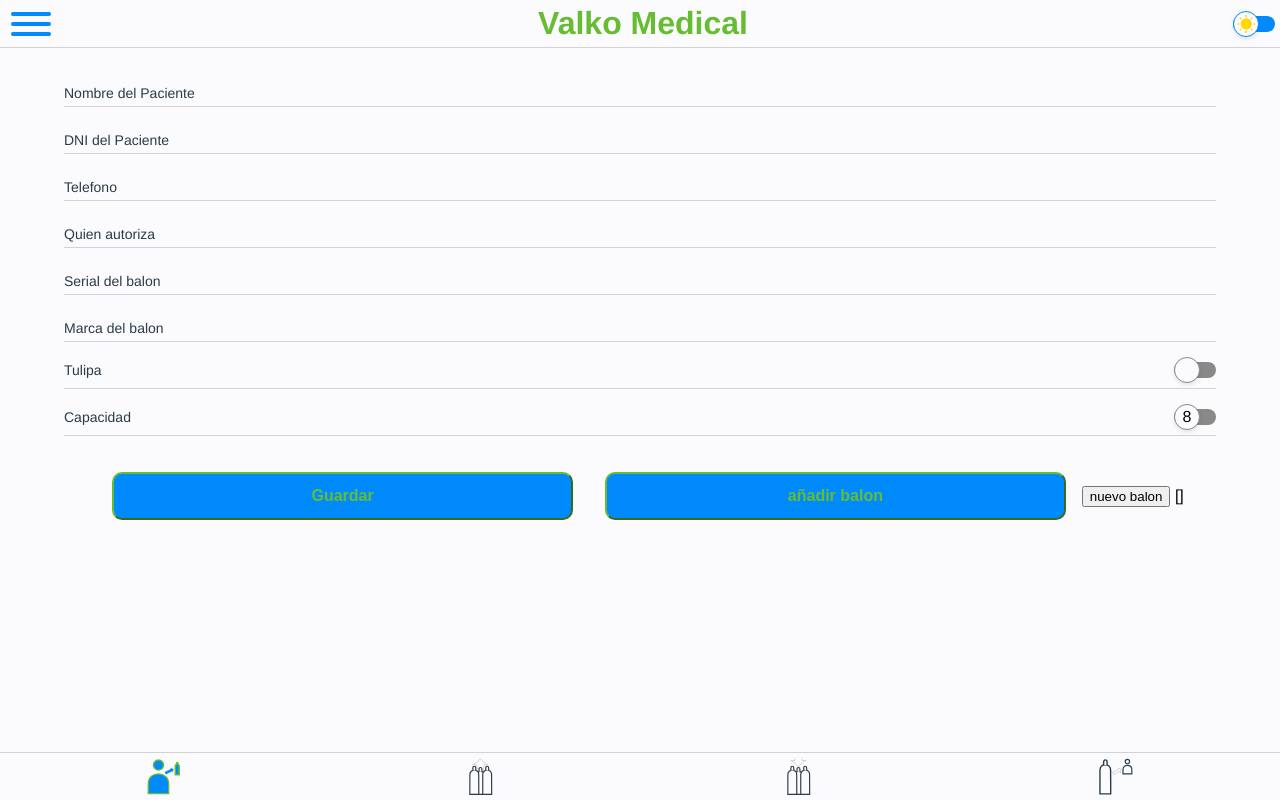
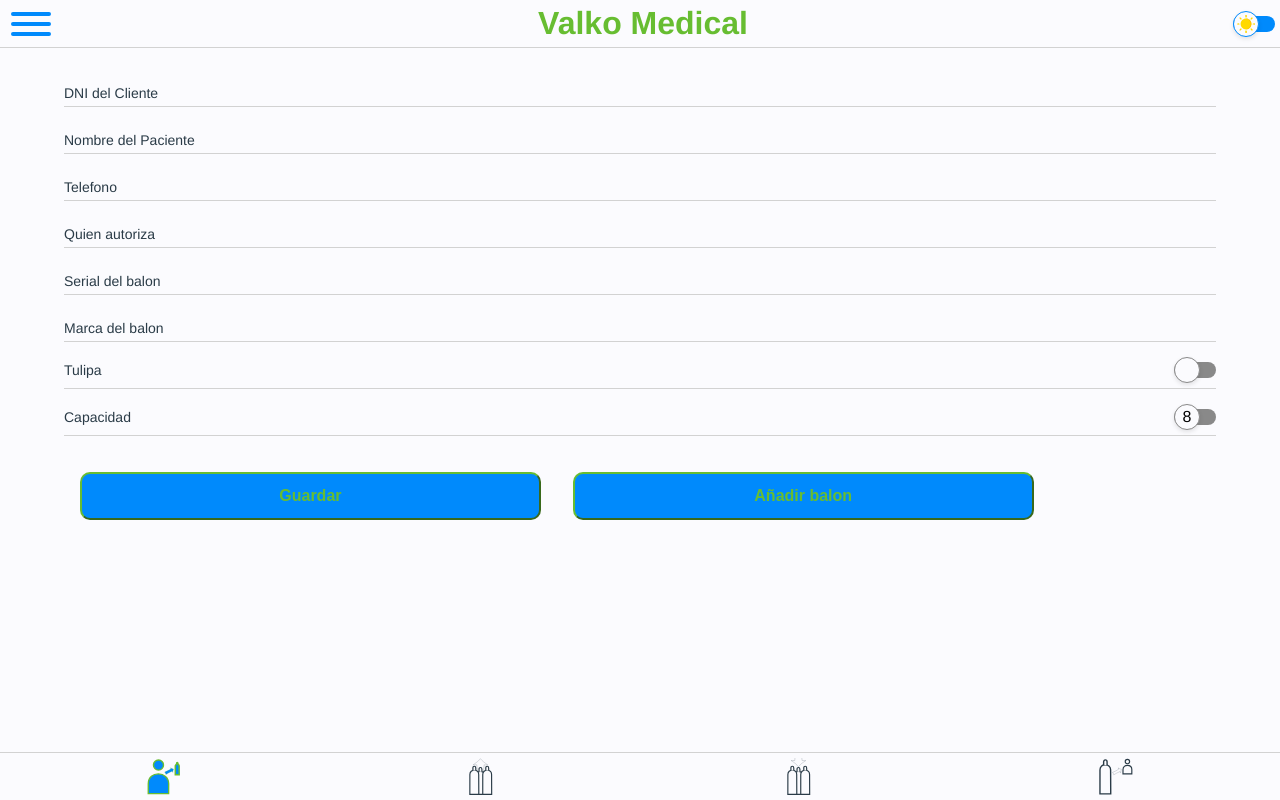
Before and after one commit to AJ-Wi/AJ-Valko_vue, a Vue app: page / in a window 1280 px wide. Built offline with nearby package versions, Linux system fonts and the light colour scheme.

Commit message:
refactorizacion y comunicacion entre componentes

```diff
--- a/src/App.vue
+++ b/src/App.vue
@@ -82,7 +82,6 @@
   font-family: Avenir, Helvetica, Arial, sans-serif;
   -webkit-font-smoothing: antialiased;
   -moz-osx-font-smoothing: grayscale;
-  text-align: center;
   background-color: var(--bg);
   min-height: 100vh;
 }
--- a/src/components/Buttons.vue
+++ b/src/components/BaseButton.vue
@@ -1,5 +1,7 @@
 <template>
-  <button type="button" class="btn" @click="enviar"><slot></slot></button>
+  <button type="button" class="btn">
+    <slot></slot>
+  </button>
 </template>
 
 <script>
@@ -7,12 +9,6 @@
   name: "Buttons",
   data() {
     return {};
-  },
-  methods: {
-    enviar() {
-      console.log("click boton enviar");
-      //prevent default
-    },
   },
 };
 </script>
--- a/src/components/ItemList.vue
+++ b/src/components/BaseCheckList.vue
@@ -1,35 +1,34 @@
 <template>
-  <div class="itemlist">
-    <label class="item" :class="{ active: check }">
+  <div>
+    <label class="item-checkList" :class="{ 'is-Active': checked }">
       <input
-        v-model="check"
+        v-model="checked"
         type="checkbox"
-        :name="serial"
-        :value="serial"
-        @change="select(serial)"
+        :name="itemid"
+        @change="select(itemid)"
       />
-      <div class="cel1">{{ serial }}</div>
-      <div class="cel2">{{ cliente }}</div>
+      <div class="item-id">{{ itemid }}</div>
+      <div class="iten-content">{{ itemcontent }}</div>
     </label>
   </div>
 </template>
 
 <script>
 export default {
-  name: "ItemList",
+  name: "BaseCheckList",
   props: {
-    serial: {
+    itemid: {
       type: String,
       default: "0",
     },
-    cliente: {
+    itemcontent: {
       type: String,
       default: "Valko Medical",
     },
   },
   data() {
     return {
-      check: false,
+      checked: false,
     };
   },
   methods: {
@@ -41,7 +40,7 @@
 </script>
 
 <style scoped>
-.item {
+.item-checkList {
   display: flex;
   align-items: center;
   text-align: left;
@@ -55,27 +54,23 @@
   color: var(--text-color);
 }
 
-.item:hover,
-.active {
+.item-checkList:hover,
+.is-Active {
   background-color: var(--bg-list);
 }
 
-.item input {
+input {
   width: 1rem;
   height: 1rem;
   margin: 0 0.5rem;
   cursor: pointer;
 }
 
-.item span {
-  display: block;
+.item-id {
+  flex-grow: 1;
 }
 
-.item .cel1 {
-  width: 25%;
-}
-
-.item .cel2 {
-  width: 75%;
+.iten-content {
+  flex-grow: 3;
 }
 </style>
--- /dev/null
+++ b/src/components/BaseInput.vue
@@ -0,0 +1,105 @@
+<template>
+  <div>
+    <label class="base-label" :class="{ 'is-Active': active }">
+      <slot></slot>
+    </label>
+    <input
+      v-model="valor"
+      :type="type"
+      :name="name"
+      class="base-input"
+      @focus="inputActive('focus')"
+      @focusout="inputActive"
+    />
+  </div>
+</template>
+
+<script>
+export default {
+  props: {
+    type: {
+      type: String,
+      default: "text",
+    },
+    name: {
+      type: String,
+      default: "input",
+    },
+    modelValue: {
+      type: String,
+      default: "",
+    },
+  },
+  data() {
+    return {
+      active: false,
+    };
+  },
+  computed: {
+    valor: {
+      get() {
+        if (this.modelValue === "") {
+          this.inputActive();
+        }
+        return this.modelValue;
+      },
+      set(v) {
+        this.$emit("update:modelValue", v);
+      },
+    },
+  },
+  methods: {
+    inputActive($e) {
+      if (this.modelValue !== "" || $e === "focus") {
+        this.active = true;
+      } else {
+        this.active = false;
+      }
+    },
+  },
+};
+</script>
+
+<style scoped>
+.base-input {
+  position: relative;
+  z-index: 2;
+  margin-bottom: 20px;
+  width: 100%;
+  display: block;
+  border: none;
+  padding: 5px 0;
+  border-bottom: solid 1px var(--bg-border);
+  transition: all 0.3s cubic-bezier(0.64, 0.09, 0.08, 1);
+  background: linear-gradient(to bottom, var(--bg) 96%, var(--bg-list) 96%);
+  background-position: -1920px 0;
+  background-size: 100%;
+  background-repeat: no-repeat;
+  font-size: 14px;
+  font-weight: 500;
+  color: var(--second-color);
+}
+
+.base-input:focus {
+  background-position: 0 0;
+  box-shadow: none;
+  outline: 0;
+}
+
+.base-label {
+  color: var(--bg-stroke);
+  font-size: 14px;
+  font-weight: 500;
+  transition: all 0.3s cubic-bezier(0.64, 0.09, 0.08, 1);
+  margin: 10px 0 10px;
+  display: inline-block;
+  transform: translateY(-5px);
+  position: absolute;
+  text-align: left;
+}
+
+.is-Active {
+  transform: translateY(-20px);
+  font-size: 10px;
+}
+</style>
--- /dev/null
+++ b/src/components/BaseList.vue
@@ -0,0 +1,48 @@
+<template>
+  <div>
+    <label class="item-list">
+      <div class="item-id">{{ itemid }}</div>
+      <div class="itrm-content">{{ itemcontent }}</div>
+    </label>
+  </div>
+</template>
+
+<script>
+export default {
+  name: "BaseList",
+  props: {
+    itemid: {
+      type: String,
+      default: "0",
+    },
+    itemcontent: {
+      type: String,
+      default: "AJ Software",
+    },
+  },
+};
+</script>
+
+<style scoped>
+.item-list {
+  display: flex;
+  align-items: center;
+  text-align: left;
+  width: 90%;
+  height: 2rem;
+  margin: 0 auto;
+  border-radius: 5px;
+  border: 1px solid var(--border-list);
+  padding: 0 5px;
+  margin-bottom: 0.5rem;
+  color: var(--text-color);
+}
+
+.item-id {
+  flex-grow: 1;
+}
+
+.item-content {
+  flex-grow: 9;
+}
+</style>
--- a/src/components/Inputs.vue
+++ b/src/components/Inputs.vue
@@ -12,6 +12,7 @@
     </label>
     <input
       :id="name"
+      v-model="valor"
       :type="type"
       :name="name"
       class="inputs"
@@ -54,6 +55,7 @@
 </template>
 
 <script>
+import { mapMutations, mapState } from "vuex";
 export default {
   props: {
     type: {
@@ -67,16 +69,23 @@
   },
   data() {
     return {
+      valor: "",
       focus: false,
       active: false,
       types: ["password", "email", "number", "search", "tel", "url"],
     };
   },
+  computed: {
+    ...mapState([]),
+  },
   methods: {
+    ...mapMutations([]),
     inputActive() {
       let i = document.querySelector("#" + this.name);
       if (i.value) {
         this.active = true;
+        this.$emit("value", this.valor);
+        this.value = "";
       } else {
         this.active = false;
       }
--- a/src/components/ToggleMode.vue
+++ b/src/components/ToggleMode.vue
@@ -45,6 +45,13 @@
       }
     }
   },
+  mounted() {
+    if (this.val1 !== "") {
+      this.$emit("value", this.val1);
+    } else {
+      this.$emit("value", 0);
+    }
+  },
   methods: {
     insertValue() {
       if (this.dark) {
@@ -53,8 +60,18 @@
       } else if (this.text) {
         if (!this.check) {
           this.value = this.val1;
+          if (this.val1 !== "") {
+            this.$emit("value", this.val1);
+          } else {
+            this.$emit("value", 0);
+          }
         } else {
           this.value = this.val2;
+          if (this.val2 !== "") {
+            this.$emit("value", this.val2);
+          } else {
+            this.$emit("value", 1);
+          }
         }
       }
     },
--- a/src/views/Entregar.vue
+++ b/src/views/Entregar.vue
@@ -1,29 +1,39 @@
 <template>
   <div class="entregar">
     <h2>Entrega de balones a Cliente.</h2>
-    <Inputs type="number" name="traking">Numero de traking</Inputs>
-    <Inputs type="text" name="paciente">Nombre del Paciente</Inputs>
-    <ItemList
+    <BaseInput v-model="traking" name="traking" type="number">
+      Numero de traking
+    </BaseInput>
+    <BaseInput v-model="nombre" name="nombre" type="text">
+      Nombre del Paciente
+    </BaseInput>
+    <BaseCheckList
       v-for="n in 3"
       :key="n"
-      serial="123456"
-      cliente="Wladimir Perez"
+      itemid="123456"
+      itemcontent="Wladimir Perez"
     />
-    <Buttons>Entregar</Buttons>
+    <BaseButton>Entregar</BaseButton>
   </div>
 </template>
 
 <script>
-import Inputs from "@/components/Inputs.vue";
-import ItemList from "@/components/ItemList.vue";
-import Buttons from "@/components/Buttons.vue";
+import BaseInput from "@/components/BaseInput.vue";
+import BaseCheckList from "@/components/BaseCheckList.vue";
+import BaseButton from "@/components/BaseButton.vue";
 
 export default {
   name: "Entregar",
   components: {
-    Inputs,
-    ItemList,
-    Buttons,
+    BaseInput,
+    BaseCheckList,
+    BaseButton,
+  },
+  data() {
+    return {
+      traking: "",
+      nombre: "",
+    };
   },
 };
 </script>
--- a/src/views/Recepcion.vue
+++ b/src/views/Recepcion.vue
@@ -1,40 +1,98 @@
 <template>
   <div class="recepcion">
-    <Inputs type="text" name="nombre">Nombre del Paciente</Inputs>
-    <Inputs type="number" name="dni">DNI del Paciente</Inputs>
-    <Inputs type="tel" name="celular">Telefono</Inputs>
-    <Inputs type="text" name="autorizador">Quien autoriza</Inputs>
-    <Inputs type="text" name="serial">Serial del balon</Inputs>
-    <Inputs type="text" name="marca">Marca del balon</Inputs>
-    <ToggleMode text="true">Tulipa</ToggleMode>
-    <ToggleMode text="true" val1="8" val2="10">Capacidad</ToggleMode>
-    <Buttons>Guardar</Buttons>
-    <Buttons>añadir balon</Buttons>
-    <button type="button" class="btn" @click="addBalon">nuevo balon</button>
-    {{ balones }}
+    <BaseInput v-model="dni" name="dni" type="number">
+      DNI del Cliente
+    </BaseInput>
+    <BaseInput v-model="nombre" name="nombre" type="text">
+      Nombre del Paciente
+    </BaseInput>
+    <BaseInput v-model="telefono" name="telefono" type="tel">
+      Telefono
+    </BaseInput>
+    <BaseInput v-model="autorizador" name="autorizador" type="text">
+      Quien autoriza
+    </BaseInput>
+    <BaseInput v-model="serial" name="serial" type="text">
+      Serial del balon
+    </BaseInput>
+    <BaseInput v-model="marca" name="marca" type="text">
+      Marca del balon
+    </BaseInput>
+    <ToggleMode text="true" @value="tulipa = $event">Tulipa</ToggleMode>
+    <ToggleMode text="true" val1="8" val2="10" @value="capacidad = $event"
+      >Capacidad
+    </ToggleMode>
+    <BaseButton @click="saveRegister">Guardar</BaseButton>
+    <BaseButton @click="addBalon">Añadir balon</BaseButton>
+    <BaseList
+      v-for="n in balones"
+      :key="n.serial"
+      :itemid="n.serial"
+      :itemcontent="n.marca"
+    />
   </div>
 </template>
 
 <script>
-import Inputs from "@/components/Inputs.vue";
+import { mapActions } from "vuex";
 import ToggleMode from "@/components/ToggleMode.vue";
-import Buttons from "@/components/Buttons.vue";
+import BaseList from "@/components/BaseList.vue";
+import BaseButton from "@/components/BaseButton.vue";
+import BaseInput from "@/components/BaseInput.vue";
 
 export default {
   name: "Recepcion",
   components: {
-    Inputs,
     ToggleMode,
-    Buttons,
+    BaseList,
+    BaseButton,
+    BaseInput,
   },
-  computed: {
-    balones() {
-      return this.$store.state.serialReception;
-    },
+  data() {
+    return {
+      dni: "",
+      nombre: "",
+      telefono: "",
+      autorizador: "",
+      serial: "",
+      marca: "",
+      tulipa: "",
+      capacidad: "",
+      balones: [],
+      clientesDB: "",
+      balonesDB: "",
+    };
   },
   methods: {
+    ...mapActions(["getBalones"]),
+    async getFetch() {
+      let ruta = "http://192.168.100.36:5555/APIs/AJ-dev-api/v1/clientes";
+      const options = {
+        method: "get",
+        headers: {
+          "Content-Type": "application/json",
+          Authorization: "769fb7afe1e40d4bbbabf39905a4865d",
+        },
+      };
+      const response = await this.executeFetch(ruta, options);
+      if (response["status_id"] === "200") {
+        this.clientesDB = response.response;
+      }
+    },
     addBalon() {
-      this.$store.commit("listReception", "12345");
+      if (this.serial !== "") {
+        this.balones.push({
+          serial: this.serial,
+          marca: this.marca,
+          tulipa: this.tulipa,
+          capacidad: this.capacidad,
+        });
+        this.serial = "";
+        this.marca = "";
+      }
+    },
+    saveRegister() {
+      //guardar registro en la bbdd
     },
   },
   /* Me traigo por fetch los datos de balones y clientes
```
Also changed, not shown: src/store/index.js (+19 -12 lines), src/views/Relationship.vue (+9 -7 lines).
